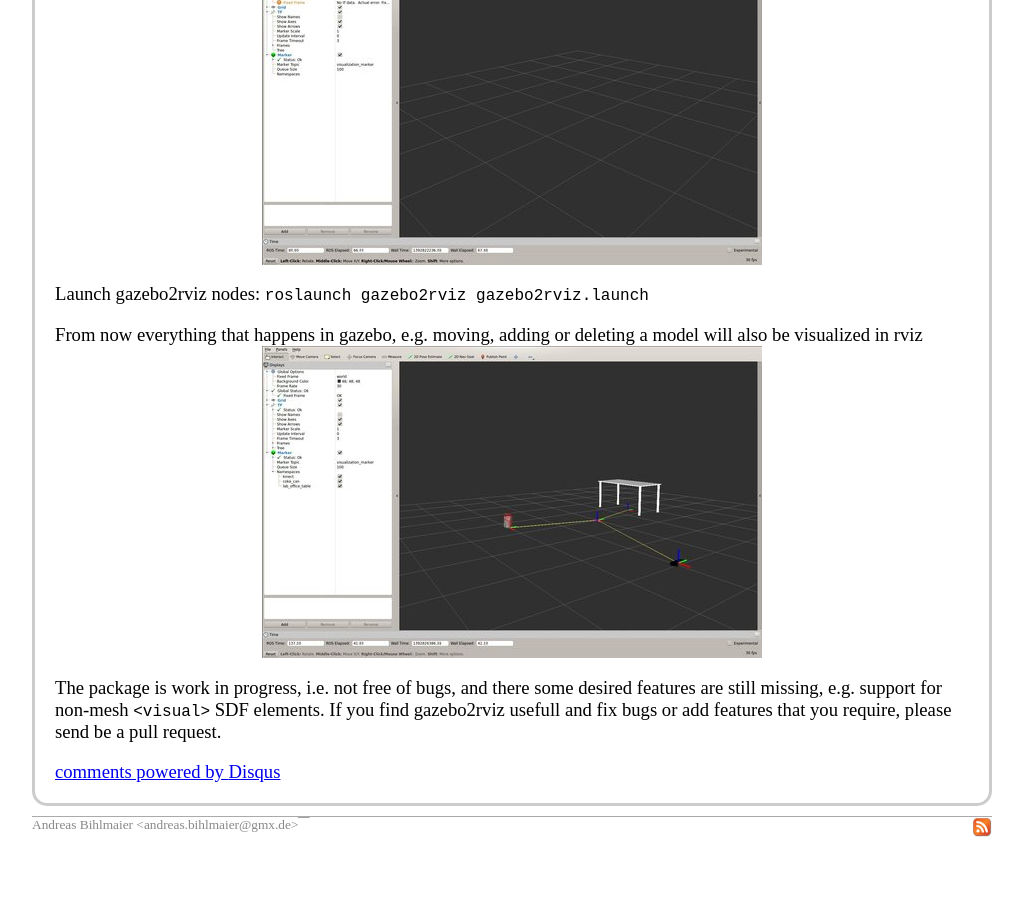
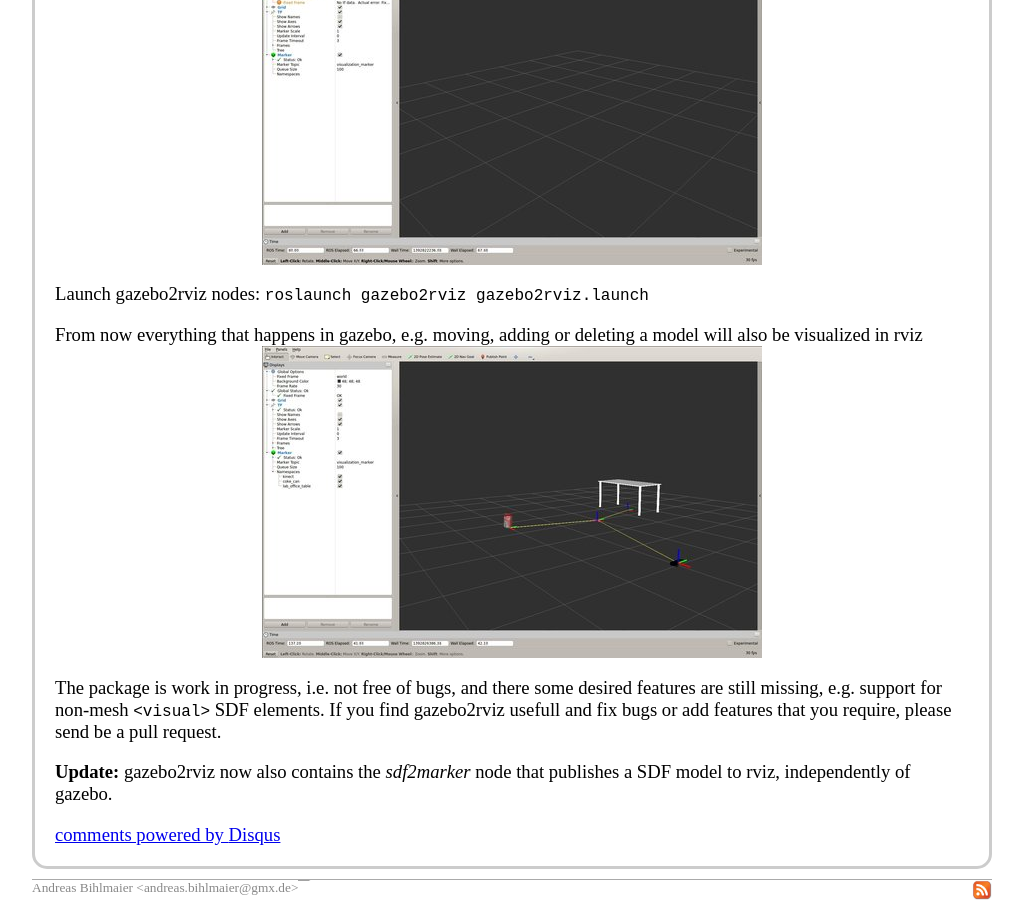
Before and after one commit to andreasBihlmaier/andreasBihlmaier.github.io, a Jekyll site: the page built from _posts/2014-02-19-gazebo2rviz.markdown, in a window 1280 px wide and 900 px high, scrolled down 1021 px. Shown: the whole window, without its empty margins (128-1151 px from the left). Built offline with Jekyll 4.4.1, drawn with Linux system fonts in a browser that asks for light colours; comment, search, counter and statistics services are not loaded; before the commit the page ends 1858 px from its top, so only the background shows below that.

Commit message:
add sdf2marker node

```diff
--- a/_posts/2014-02-19-gazebo2rviz.markdown
+++ b/_posts/2014-02-19-gazebo2rviz.markdown
@@ -30,3 +30,5 @@ From now everything that happens in gazebo, e.g. moving, adding or deleting a mo
 
 The package is work in progress, i.e. not free of bugs, and there some desired features are still missing, e.g. support for non-mesh `<visual>` SDF elements.
 If you find gazebo2rviz usefull and fix bugs or add features that you require, please send be a pull request.
+
+__Update:__ gazebo2rviz now also contains the _sdf2marker_ node that publishes a SDF model to rviz, independently of gazebo.
```
